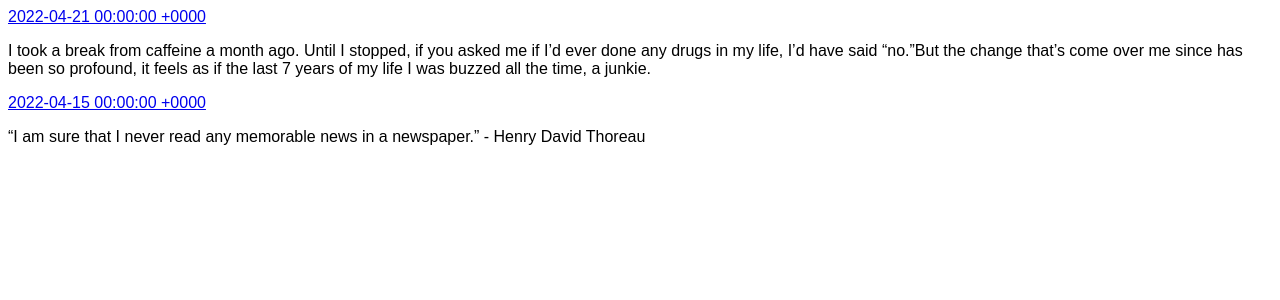
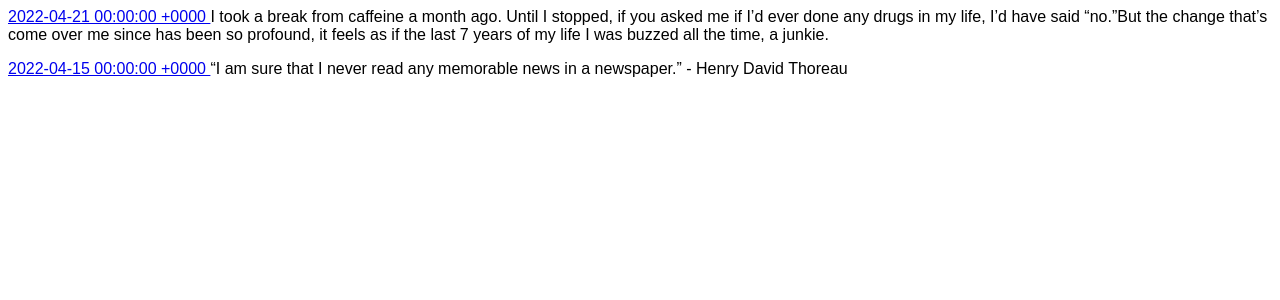
Before and after one commit to 0x000m/old, a Jekyll site: the page built from tweets.html, in a window 1280 px wide. Shown: the top 300 px of the page. Built offline with Jekyll 4.4.1, drawn with Linux system fonts in a browser that asks for light colours.

Commit message:
Update default.html

```diff
--- a/_layouts/default.html
+++ b/_layouts/default.html
@@ -1,7 +1,7 @@
 <html>
   <meta name="viewport" content="width=device-width, initial-scale=1">
   <head>
-    <style>body{font-family:sans-serif;}</style>
+    <style>body{font-family:sans-serif;}.tweet p {display:inline;}</style>
    <!-- <style>
       body{font-family:serif;}main p{max-width:600px;}main{padding:20px;}.page-header{margin-bottom:35px;font-size:16px;}.page-teaser{margin-bottom:20px;}</style>-->
   </head>
```
